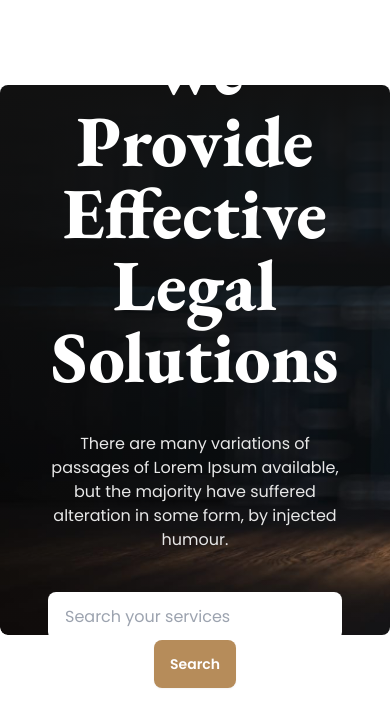
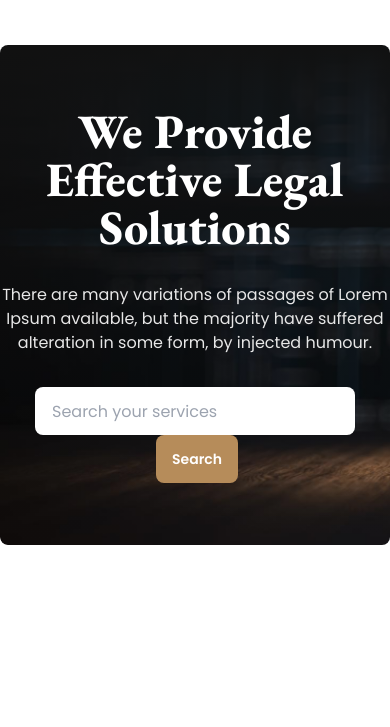
Before and after one commit to DeepsEffect/legal-solution-web, a plain HTML site: page index.html in a window 390 px wide. Shown: the part 59-786 px from the top of the page. Drawn offline with nearby package versions, Linux system fonts and the light colour scheme.

Commit message:
header banner responsive

```diff
--- a/index.html
+++ b/index.html
@@ -37,12 +37,12 @@
     .bg-image {
       background: linear-gradient(180deg, #111 0%, rgba(17, 17, 17, 0.00) 100%), url('./images/banner.png');
       background-repeat: no-repeat;
-      height: 550px;
     }
   </style>
 </head>
 
 <body class="font-eb-garamond container mx-auto max-w-[1170px]">
+  <!-- header section -->
   <header>
     <!-- nav bar -->
     <nav>
@@ -149,18 +149,18 @@
         </div>
       </div>
     </nav>
-    <!-- nav banner -->
-    <section class="my-20">
-      <div class="bg-image relative rounded-lg  bg-no-repeat p-12 text-center flex items-center justify-center">
+    <!-- header banner -->
+    <section class="my-10 lg:my-20">
+      <div class="bg-image h-[500px] w-[100%] bg-cover lg:h-[550px] relative rounded-lg  bg-no-repeat text-center flex items-center justify-center">
         <div class="">
-          <div class="max-w-2xl space-y-10">
-            <h2 class="text-7xl text-white font-extrabold">We Provide Effective Legal Solutions</h2>
+          <div class=" lg:max-w-2xl space-y-8 lg:space-y-10 ">
+            <h2 class=" text-5xl lg:text-7xl text-white font-extrabold">We Provide Effective Legal Solutions</h2>
             <p class="font-poppins text-[#E7E7E7] text-base font-normal">There are many variations of passages of Lorem
               Ipsum available, but the majority have suffered alteration
               in some form, by injected humour.</p>
-            <form class="font-poppins text-base font-normal">
+            <form class="font-poppins text-base font-normal space-x-1 md:space-x-5">
               <input type="text" placeholder="Search your services"
-                class="input w-full max-w-xs font-poppins text-base font-normal" />
+                class="input md:w-full  max-w-xs font-poppins text-base font-normal" />
               <button class="btn bg-color-primary text-white border-none">Search</button>
             </form>
           </div>
```
